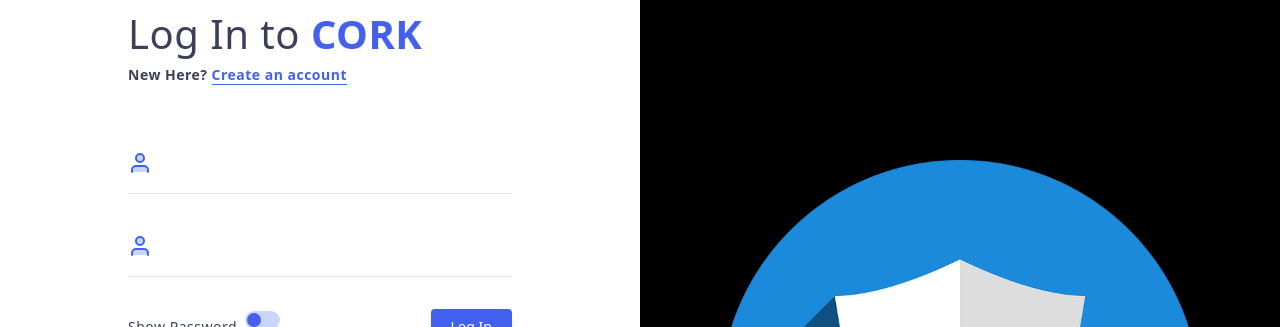
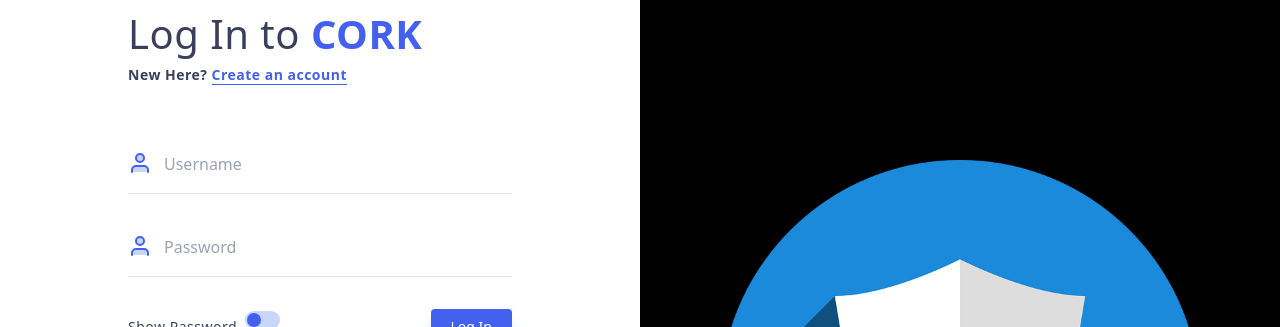
Before and after one commit to anonymousmayank/codeyogi, a React (Create React App) app: page /login in a window 1280 px wide. Shown: the top 327 px of the page. Built offline with nearby package versions, Linux system fonts and the light colour scheme.

Commit message:
Errors Styled

```diff
--- a/src/components/Input.tsx
+++ b/src/components/Input.tsx
@@ -1,20 +1,20 @@
 import React, { InputHTMLAttributes } from 'react';
 import { FiUser } from 'react-icons/fi';
-interface Props extends InputHTMLAttributes<HTMLInputElement>{
-    touched?:boolean,
-    error?:string
+interface Props extends InputHTMLAttributes<HTMLInputElement> {
+    touched?: boolean,
+    error?: string
 }
 
-const Input:React.FC<Props> = ({touched, error,placeholder, id, ...rest})=>{
-    return(
-        <>
-        <div className='h-12 box-content relative flex border-b border-gray-200 pt-2.5 mb-6'>
-                            {id && placeholder && <label htmlFor={id} className="sr-only">{placeholder}</label>}
-                            <FiUser className="w-6 h-6 top-4 absolute fill-primary text-primary-300" />
-                            <input {...rest} id={id} className="appearance-none pl-9 pb-2.5 w-full outline-none" placeholder={placeholder} />
-                        </div>
-                        {touched && <div className='text-xs text-red-600'>{error}</div>}
-        </>
+const Input: React.FC<Props> = ({ touched, error, placeholder, id, ...rest }) => {
+    return (
+        <div className='relative'>
+            <div className='h-12 box-content relative flex border-b border-gray-200 pt-2.5 mb-6'>
+                {id && placeholder && <label htmlFor={id} className="sr-only">{placeholder}</label>}
+                <FiUser className="w-6 h-6 top-4 absolute fill-primary text-primary-300" />
+                <input {...rest} id={id} className="appearance-none pl-9 pb-2.5 w-full outline-none" placeholder={placeholder} />
+            </div>
+            {touched && <div className='absolute top-16 right-0 text-xs font-semibold text-red-500'>{error}</div>}
+        </div>
     );
 }
 
--- a/src/pages/Login.page.tsx
+++ b/src/pages/Login.page.tsx
@@ -14,8 +14,8 @@ interface Props {
 
 const LoginPage: React.FC<Props> = () => {
     const myFormValidator = yup.object().shape({
-        email : yup.string().required().email(),
-        password : yup.string().required().min(8,({min})=>`Atleast ${min} charecters`)
+        email : yup.string().required('*Email is a required feild').email('*Email must be a valid E-mail'),
+        password : yup.string().required('*Password is a required feild').min(8,({min})=>`*Atleast ${min} charecters`)
     });
     const myForm= useFormik({
         initialValues: {
@@ -54,8 +54,8 @@ const LoginPage: React.FC<Props> = () => {
 
                 <form className="" onSubmit={myForm.handleSubmit}>
                     <div className="pb-2">
-                        <Input touched={myForm.touched.email} error={myForm.errors.email} {...myForm.getFieldProps('email')} id="email-address" type="email" autoComplete="current-email" required />
-                        <Input touched={myForm.touched.password} error={myForm.errors.password} {...myForm.getFieldProps('password')} id="password" type={(showPassword?"text":"password")} autoComplete="current-password" required />
+                        <Input touched={myForm.touched.email} error={myForm.errors.email} {...myForm.getFieldProps('email')} id="email-address" type="email" autoComplete="current-email" placeholder="Username" required />
+                        <Input touched={myForm.touched.password} error={myForm.errors.password} {...myForm.getFieldProps('password')} id="password" type={(showPassword?"text":"password")} autoComplete="current-password" placeholder="Password" required />
                     </div>
 
                     <div className="flex items-center justify-between">
```
